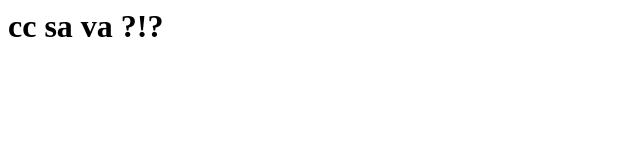
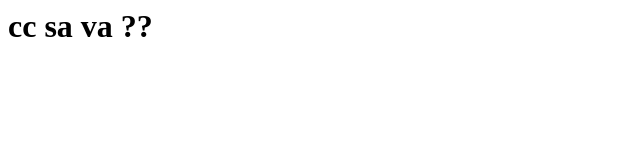
Before and after one commit to CfrancCyrille/workshopgit, a plain HTML site: page ludo.html in a window 1280 px wide. Shown: the full height of the page, 0-640 px from the left. Drawn offline with Linux system fonts and the light colour scheme.

Commit message:
pouche poule

```diff
--- a/ludo.html
+++ b/ludo.html
@@ -3,6 +3,6 @@
  <title>ludo</title>
  </head>
  <body>
- <h1>cc sa va ?!? </h1>
+ <h1>cc sa va ?? </h1>
  </body>
 </html>
```
